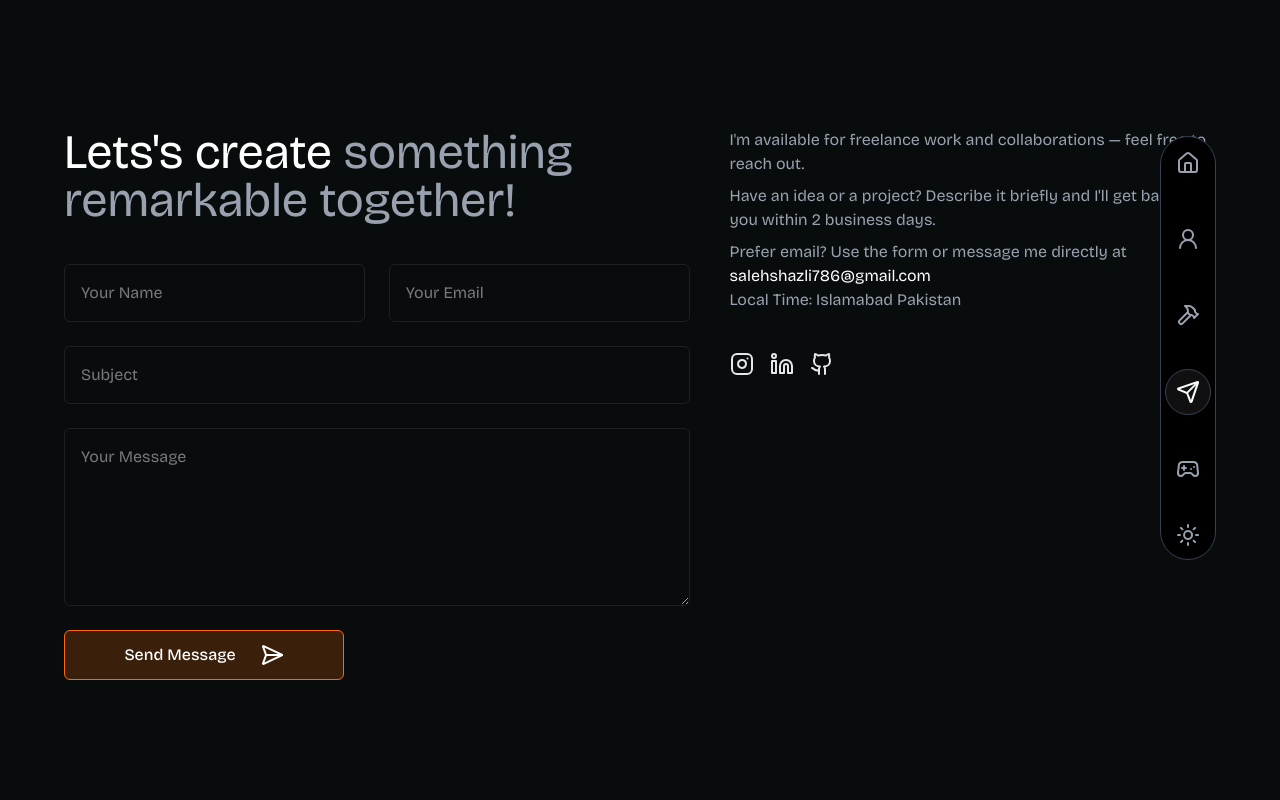
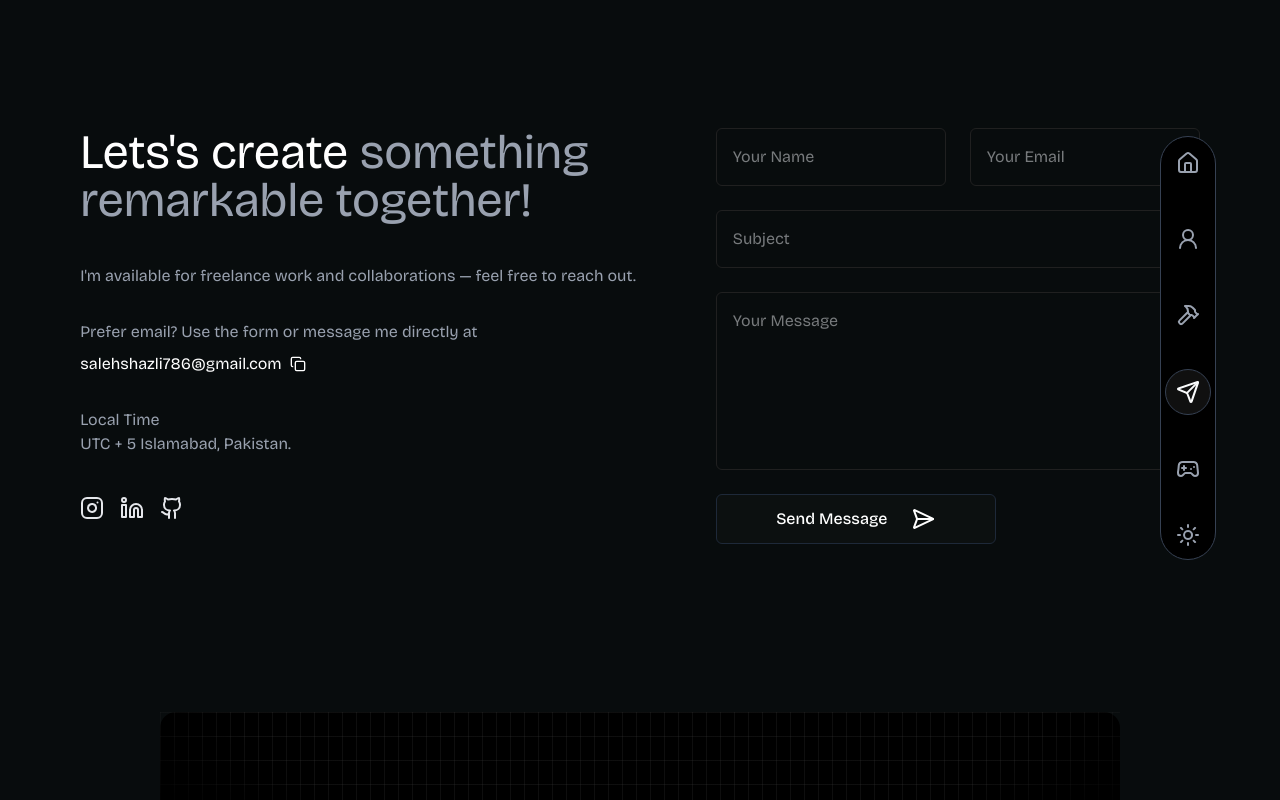
Before and after one commit to shk-saleh/meetsaleh, a React (Vite) app: page /contact in a window 1280 px wide. Shown: the top 800 px of the page. Built offline with nearby package versions, Linux system fonts and the light colour scheme.

Commit message:
fixed homepage issue

```diff
--- a/src/App.css
+++ b/src/App.css
@@ -74,7 +74,8 @@ body{
 
 .blob {
   position: absolute;
-  background: oklch(70.5% 0.213 47.604 / 0.2);
+  /* background: oklch(70.5% 0.213 47.604 / 0.2); */
+  background: oklch(38.4% 0.02758 58.011 / 0.2);
   border-radius: 50%;
   mix-blend-mode: screen;
   animation: float var(--duration) ease-in-out infinite;
--- a/src/assets/Components/ContactForm.jsx
+++ b/src/assets/Components/ContactForm.jsx
@@ -1,41 +1,35 @@
 import React from 'react'
-import { Facebook, Instagram, Linkedin, Github, SendHorizontal } from "lucide-react";
+import { Facebook, Instagram, Linkedin, Github, SendHorizontal, Copy } from "lucide-react";
 
 
 const ContactForm = () => {
   return (
-    <section className="max-w-6xl mx-auto text-gray-200 py-18">
-        {/* <div className="border-b border-[var(--fade-color)]">
-            <h2 className="text-4xl font-medium mb-10">
-            <span className="text-[var(--secondary-color)]">— </span>
-                Contact Me
-            </h2>
-        </div> */}
+    <section className="max-w-7xl mx-auto text-gray-200 py-18">
 
-        <div className='flex items-start justify-between gap-10 py-10'>
-            <div className='w-3/4'>
-                <h2 className='text-5xl text-gray-400'><span className='text-(--primary-color)'> Lets's create </span> something <br/> remarkable together!</h2>
-                <form className="flex flex-col gap-6 mt-10">
+        <div className='flex items-start justify-between gap-20 mx-10 py-10'>
+            <div>
+                <h2 className='text-5xl text-gray-400 mb-10'><span className='text-(--primary-color)'> Lets's create </span> something <br/> remarkable together!</h2>
+                <p className="text-gray-400 mb-2 max-w-2xl">I'm available for freelance work and collaborations — feel free to reach out.</p>
+                {/* <p className="text-gray-400 mb-2 max-w-2xl">Have an idea or a project? Describe it briefly and I'll get back to you within 2 business days.</p> */}
+                <p className="text-gray-400 max-w-2xl py-6">Prefer email? Use the form or message me directly at <br/> <span className='flex items-center py-2 gap-2 text-(--primary-color)'>salehshazli786@gmail.com <Copy className='w-4 h-4 cursor-pointer' /></span> </p>
+                <span className="text-gray-400 max-w-2xl py-20">Local Time <br/> UTC + 5 Islamabad, Pakistan. </span>
+                <div className='flex gap-4 my-10'>
+                    <Instagram className='hover:text-[var(--secondary-color)] transition ease-linear cursor-pointer'/>
+                    <Linkedin className='hover:text-[var(--secondary-color)] transition ease-linear cursor-pointer' />
+                    <Github className='hover:text-[var(--secondary-color)] transition ease-linear cursor-pointer'/>
+                </div>
+            </div>
+            <div>
+                <form className="flex flex-col gap-6">
                     <div className="flex flex-col md:flex-row gap-6">
                         <input type="text" placeholder="Your Name" className="w-full p-4 bg-[var(--input-bg)] border border-[var(--fade-color)] rounded-md text-gray-200 focus:outline-none focus:border-[var(--secondary-color)] transition"/>
                         <input type="email" placeholder="Your Email" className="w-full p-4 bg-[var(--input-bg)] border border-[var(--fade-color)] rounded-md text-gray-200 focus:outline-none focus:border-[var(--secondary-color)] transition"/>
                     </div>
                     <input type="text" placeholder="Subject" className="w-full p-4 bg-[var(--input-bg)] border border-[var(--fade-color)] rounded-md text-gray-200 focus:outline-none focus:border-[var(--secondary-color)] transition"/>
                     <textarea rows="6" placeholder="Your Message" className="w-full p-4 bg-[var(--input-bg)] border border-[var(--fade-color)] rounded-md text-gray-200 focus:outline-none focus:border-[var(--secondary-color)] transition"></textarea>
-                    <button type="submit" className="flex w-70 justify-center items-center gap-6 px-6 py-3 bg-(--secondary-color)/20  border border-(--secondary-color) cursor-pointer text-(--primary-color) font-medium rounded-md hover
+                    <button type="submit" className="flex w-70 justify-center items-center gap-6 px-6 py-3 bg-(--fade-color)/20  border border-gray-800 cursor-pointer text-(--primary-color) font-medium rounded-md hover
                         transition">Send Message <SendHorizontal /> </button>
                 </form>
-            </div>
-            <div>
-                <p className="text-gray-400 mb-2 max-w-2xl">I'm available for freelance work and collaborations — feel free to reach out.</p>
-                <p className="text-gray-400 mb-2 max-w-2xl">Have an idea or a project? Describe it briefly and I'll get back to you within 2 business days.</p>
-                <p className="text-gray-400 max-w-2xl">Prefer email? Use the form or message me directly at <span className='text-(--primary-color)'>salehshazli786@gmail.com</span></p>
-                <span className="text-gray-400 max-w-2xl py-20">Local Time: Islamabad Pakistan </span>
-                <div className='flex gap-4 my-10'>
-                    <Instagram className='hover:text-[var(--secondary-color)] transition ease-linear cursor-pointer'/>
-                    <Linkedin className='hover:text-[var(--secondary-color)] transition ease-linear cursor-pointer' />
-                    <Github className='hover:text-[var(--secondary-color)] transition ease-linear cursor-pointer'/>
-                </div>
             </div>
         </div>
 
--- a/src/assets/Components/Game.jsx
+++ b/src/assets/Components/Game.jsx
@@ -216,16 +216,16 @@ export const Game = () => {
 
 
     return (
-        <div className='h-[100vh] w-full bg-gray-950 flex items-center justify-center flex-col gap-10'>
-            <h1 className='text-4xl text-white'>Let's Begin!</h1>
+        <div className='h-[100vh] w-full bg-(--body-color) flex items-center justify-center flex-col gap-10'>
+            {/* <h1 className='text-4xl text-white'>Let's Begin!</h1> */}
             {/* Game Canvas */}
             <div className='w-[700px] h-74 relative overflow-hidden'>
                 <div className='score-bar flex flex-row justify-end gap-5 text-white text-sm pb-10'>
-                    <span>HI {highscore}</span>
-                    <span>{formatScore(score)}</span>
+                    <span style={{fontFamily: "var(--font-game)", fontSize: "10px"}}>HI {highscore}</span>
+                    <span style={{fontFamily: "var(--font-game)",  fontSize: "10px"}}>{formatScore(score)}</span>
                 </div>
                 <div className="flex items-center justify-center flex-col gap-2" style={{ display: gameOver ? "flex" : "none" }}>
-                    <h3 className='game-over-text text-gray-400 text-sm'>Game Over</h3>
+                    <h3 className='game-over-text text-gray-400 text-sm' style={{fontFamily: "var(--font-game)",  fontSize: "10px"}}>Game Over</h3>
                     <button onClick={playAgain} className='pointer'><img src={reload} alt="reload-btn" width="30px"/></button>
                 </div>
                 <div className='absolute bottom-42 ps-3 z-100' ref={dinoChar}>
--- a/src/assets/Components/InteractiveBackground.jsx
+++ b/src/assets/Components/InteractiveBackground.jsx
@@ -68,7 +68,7 @@ const InteractiveBackground = () => {
     return (
         <>
             <div ref={starsRef} className="stars relative -z-10" />
-            {/* <div ref={blobContainerRef} className="blob-container relative -z-10" /> */}
+            <div ref={blobContainerRef} className="blob-container relative -z-10" />
         </>
     );
 };
--- a/src/assets/Components/Services.jsx
+++ b/src/assets/Components/Services.jsx
@@ -87,8 +87,8 @@ export default function Services() {
 function Card({ idx, title, desc }) {
   return (
     <motion.div
-      className="w-full h-full flex flex-col gap-4 text-white border border-orange-200 rounded-2xl
-      bg-gradient-to-bl from-[var(--secondary-color)] to-[var(--body-color)]
+      className="w-full h-full flex flex-col gap-4 text-white border border-gray-800 rounded-2xl
+      bg-gradient-to-bl from-(--fade-color) via-(--secondary-color)/30 to-(--body-color)
       py-8 px-6 shadow-2xl"
     >
       <span className="text-5xl p-2 w-16 h-16 flex justify-center items-center rounded-full font-bold bg-(--primary-color) text-(--body-color)">{idx}</span>
--- a/src/assets/Components/Testimonial.jsx
+++ b/src/assets/Components/Testimonial.jsx
@@ -34,7 +34,7 @@ const Testimonial = () => {
 
     return (
 
-        <div className='py-22 px-20'>
+        <div className='max-w-7xl place-self-center py-22 px-20'>
 
             <h1 className='text-4xl text-[var(--primary-color)] font-normal text-center'>
                 Testimonal <span className='text-[var(--secondary-color)]'>what matters ?</span>
```
Also changed, not shown: src/assets/Components/Main.jsx (+17 -8 lines).
